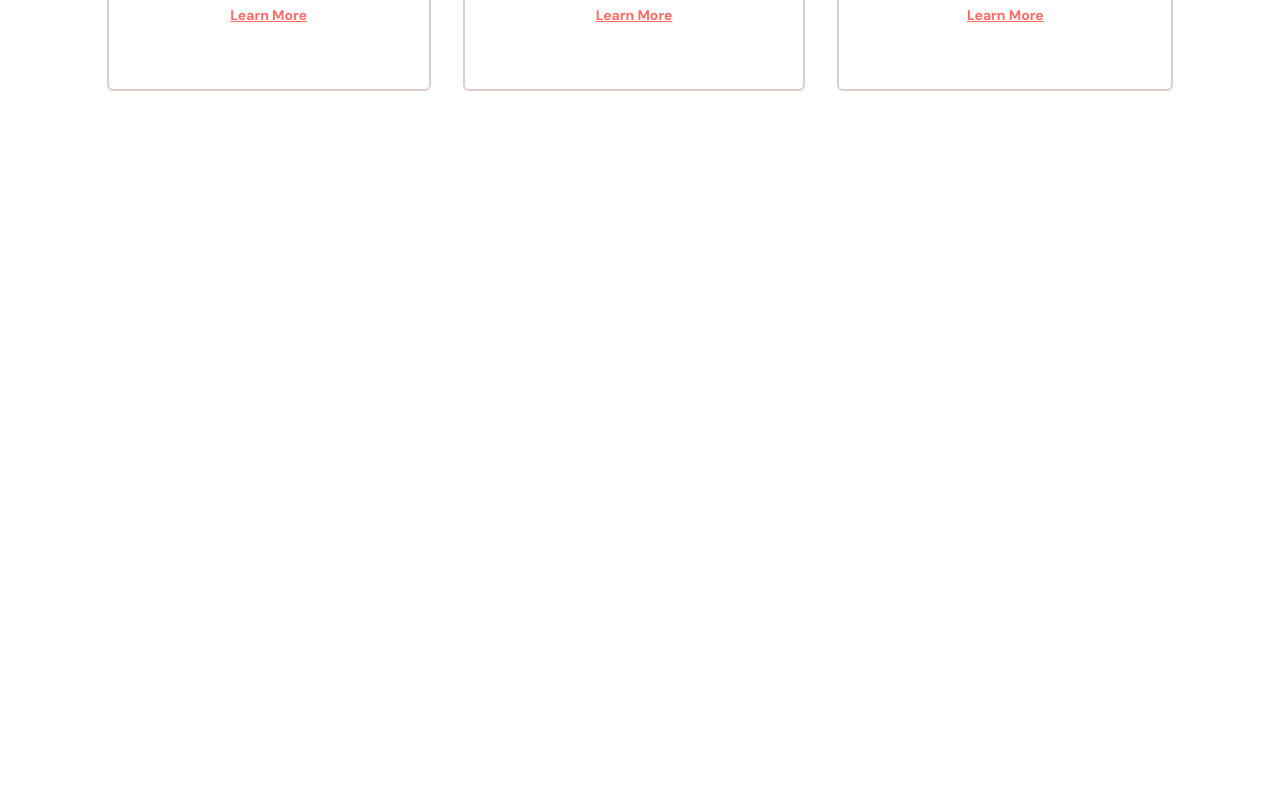
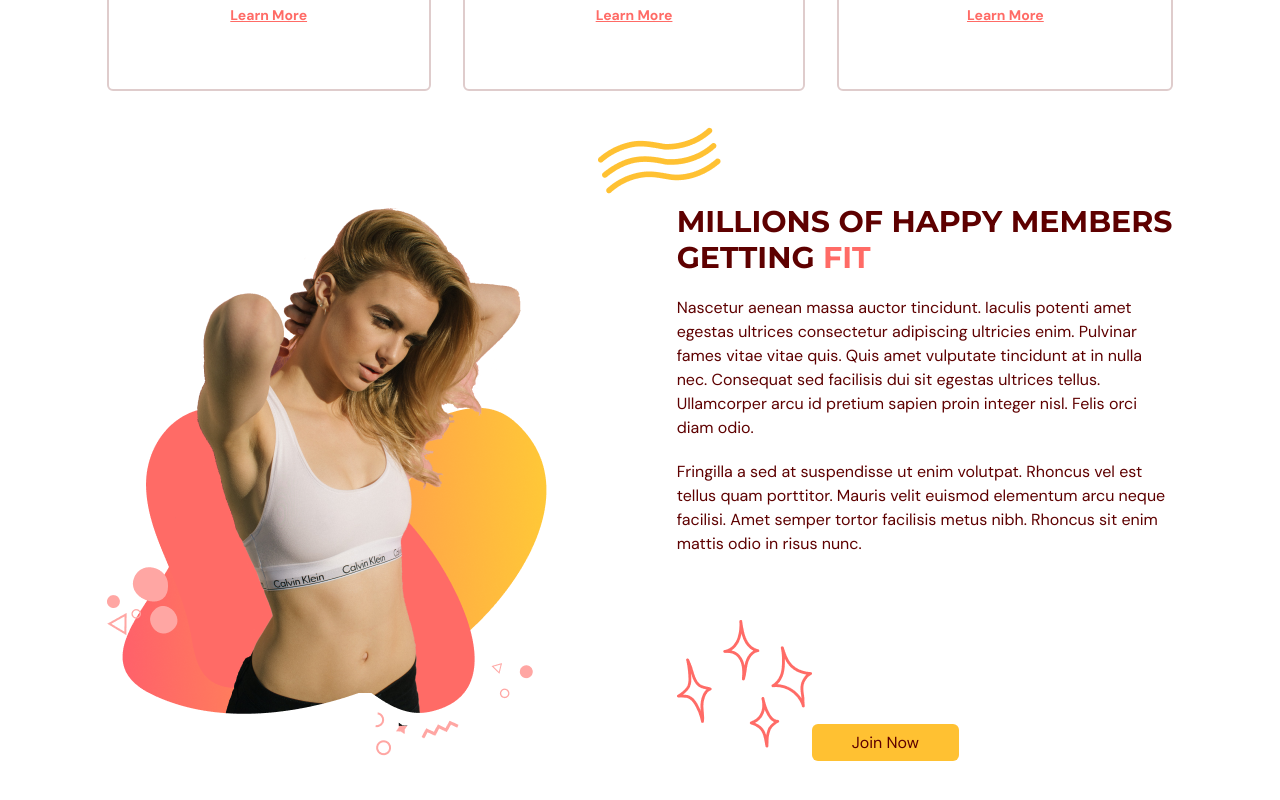
Before and after one commit to bengin34/gym-typeScript, a React (Vite) app: page / in a window 1280 px wide. Shown: the part 1293-2093 px from the top of the page. Before the commit the page ends 1600 px from the top, so only its background shows below. Built offline with nearby package versions, Linux system fonts and the light colour scheme.

Commit message:
benefits

```diff
--- a/src/scenes/benefits/index.tsx
+++ b/src/scenes/benefits/index.tsx
@@ -7,6 +7,8 @@
 import { motion } from "framer-motion";
 import HText from "@/shared/HText";
 import Benefit from "./Benefit";
+import ActionButton from "@/shared/ActionButton";
+import BenefitsPageGraphic from "@/assets/BenefitsPageGraphic.png";
 
 const benefits: Array<BenefitType> = [
   {
@@ -32,9 +34,9 @@
 const container = {
   hidden: {},
   visible: {
-        transition: { staggerChildren: 0.2}
-    }
-}
+    transition: { staggerChildren: 0.2 },
+  },
+};
 
 type Props = {
   setSelectedPage: (value: SelectedPage) => void;
@@ -47,7 +49,8 @@
         onViewportEnter={() => setSelectedPage(SelectedPage.Benefits)}
       >
         {/* Header */}
-        <motion.div className="md:my-5 md:w-3/5"
+        <motion.div
+          className="md:my-5 md:w-3/5"
           initial="hidden"
           whileInView="visible"
           viewport={{ once: true, amount: 0.5 }}
@@ -66,10 +69,11 @@
         </motion.div>
 
         {/* benefits */}
-        <motion.div className="mt-5 items-center justify-between gap-8 md:flex"
-        initial='hidden'
+        <motion.div
+          className="mt-5 items-center justify-between gap-8 md:flex"
+          initial="hidden"
           whileInView="visible"
-        viewport={{once:true, amount: 0.5}}
+          viewport={{ once: true, amount: 0.5 }}
           variants={container}
         >
           {benefits.map((benefit: BenefitType) => (
@@ -82,6 +86,70 @@
             />
           ))}
         </motion.div>
+        {/*  Graphics and descr */}
+        <div className="mt-16 items-center justify-between gap-20 md:mt-28 md:flex" >
+          {/* graphic */}
+          <img className="mx-auto"  src={BenefitsPageGraphic} alt="benefits-page-graphic" />
+
+          {/* desc */}
+          <div>
+            {/* title */}
+            <div className="relative">
+              <div className="before:absolute before:-left-20 before:-top-20 before:z-[1] before:content-abstractwaves">
+                <motion.div
+                 initial="hidden"
+                 whileInView="visible"
+                 viewport={{ once: true, amount: 0.5 }}
+                 transition={{ delay: 0.2, duration: 1 }}
+                 variants={{
+                   hidden: { opacity: 0, x: 50 },
+                   visible: { opacity: 1, x: 0 },
+                 }}
+                >
+                  <HText>
+                    MILLIONS OF HAPPY MEMBERS GETTING
+                    <span className="text-primary-500"> FIT</span>
+                  </HText>
+                </motion.div>
+              </div>
+            </div>
+            {/* desc */}
+            <motion.div
+             initial="hidden"
+             whileInView="visible"
+             viewport={{ once: true, amount: 0.5 }}
+             transition={{ delay: 0.2, duration: 1 }}
+             variants={{
+               hidden: { opacity: 0, x: 50 },
+               visible: { opacity: 1, x: 0 },
+             }}
+            >
+              <p className="my-5" >
+                Nascetur aenean massa auctor tincidunt. Iaculis potenti amet
+                egestas ultrices consectetur adipiscing ultricies enim. Pulvinar
+                fames vitae vitae quis. Quis amet vulputate tincidunt at in
+                nulla nec. Consequat sed facilisis dui sit egestas ultrices
+                tellus. Ullamcorper arcu id pretium sapien proin integer nisl.
+                Felis orci diam odio.
+              </p>
+              <p className="mb-5" >
+                Fringilla a sed at suspendisse ut enim volutpat. Rhoncus vel est
+                tellus quam porttitor. Mauris velit euismod elementum arcu neque
+                facilisi. Amet semper tortor facilisis metus nibh. Rhoncus sit
+                enim mattis odio in risus nunc.
+              </p>
+            </motion.div>
+            {/* buttton */}
+            <div className="relative mt-16" >
+              <div className="befıre:absolute before:-bottom-20 before:right-40 before:z-[-1] before:content-sparkles" >
+                <ActionButton setSelectedPage={setSelectedPage} >
+                  Join Now
+                </ActionButton>
+              </div>
+
+            </div>
+          </div>
+        </div>
       </motion.div>
     </section>
   );
```
Lines whose indentation alone changed are shown as unchanged.
